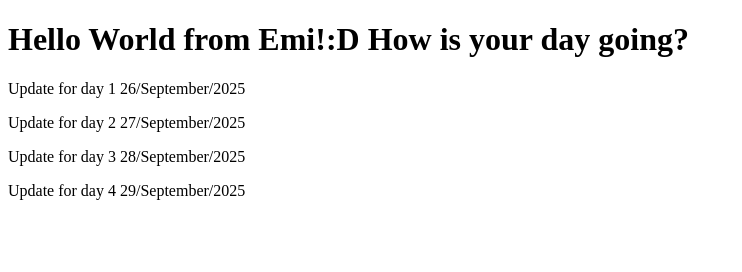
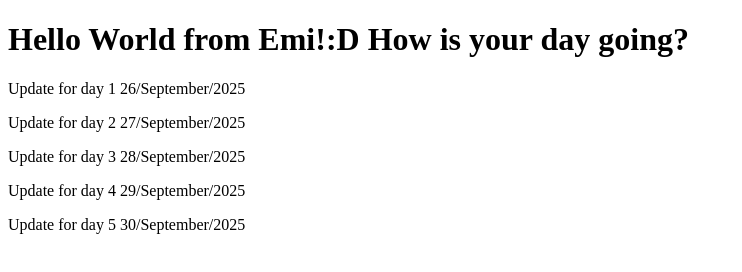
Before and after one commit to emitutu/emitutu.github.io, a plain HTML site: page index.html in a window 1280 px wide. Shown: the whole page, without its empty margins (0-742 px from the left). Drawn offline with Linux system fonts and the light colour scheme.

Commit message:
Daily update on 2025.09.30

```diff
--- a/index.html
+++ b/index.html
@@ -7,3 +7,4 @@
 <p>Update for day 2 27/September/2025</p>
 <p>Update for day 3 28/September/2025 </p>
 <p>Update for day 4 29/September/2025</p>
+<p>Update for day 5 30/September/2025</p>
```
